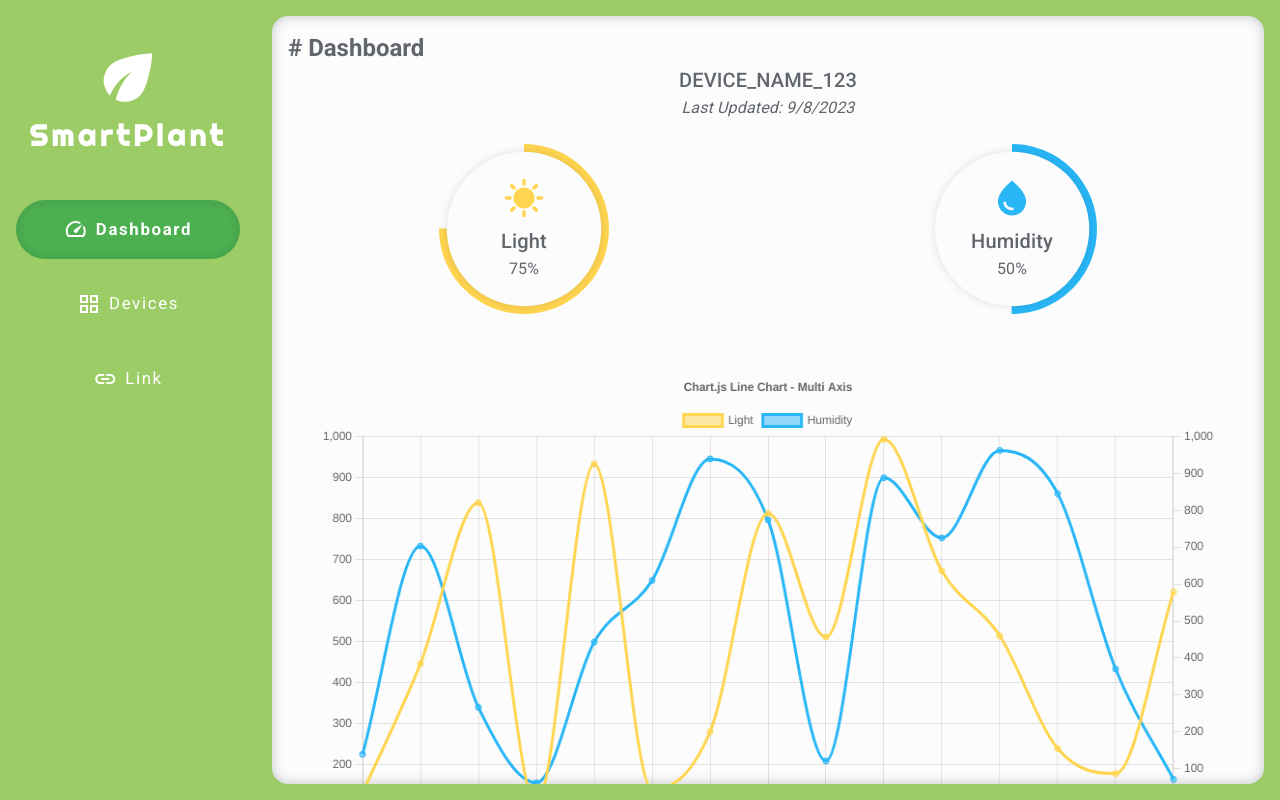
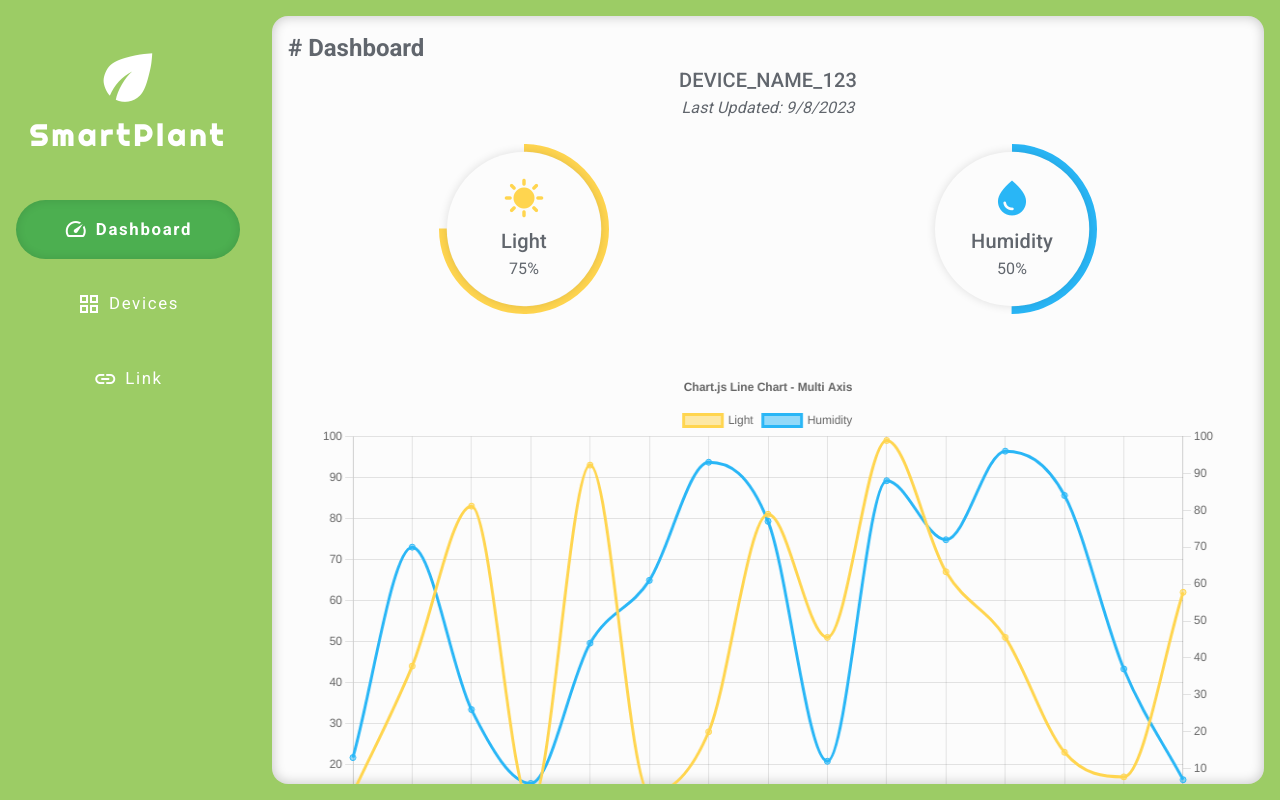
Before and after one commit to takosenpai2687/smartplant-web, a Next.js app: page / in a window 1280 px wide. Built offline with nearby package versions, Linux system fonts and the light colour scheme.

Commit message:
fix: update ymax to 100

```diff
--- a/src/components/linechart/index.tsx
+++ b/src/components/linechart/index.tsx
@@ -60,7 +60,7 @@ export const data = {
     datasets: [
         {
             label: "Light",
-            data: labels.map(() => Math.floor(Math.random() * 1000)),
+            data: labels.map(() => Math.floor(Math.random() * 100)),
             borderColor: "#FFD54F",
             backgroundColor: "#FFD54F7F",
             yAxisID: "y",
@@ -68,7 +68,7 @@ export const data = {
         },
         // {
         //     label: "Temperature",
-        //     data: labels.map(() => Math.floor(Math.random() * 1000)),
+        //     data: labels.map(() => Math.floor(Math.random() * 100)),
         //     borderColor: "#F06292",
         //     backgroundColor: "#F062927F",
         //     yAxisID: "y1",
@@ -76,7 +76,7 @@ export const data = {
         // },
         {
             label: "Humidity",
-            data: labels.map(() => Math.floor(Math.random() * 1000)),
+            data: labels.map(() => Math.floor(Math.random() * 100)),
             borderColor: "#29B6F6",
             backgroundColor: "#29B6F67F",
             yAxisID: "y1",
```
